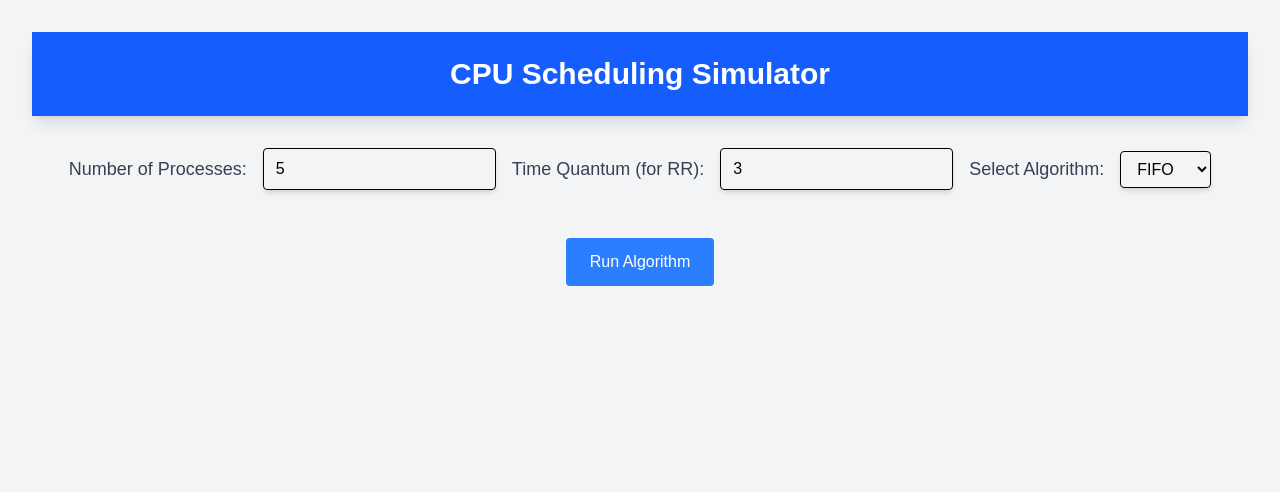
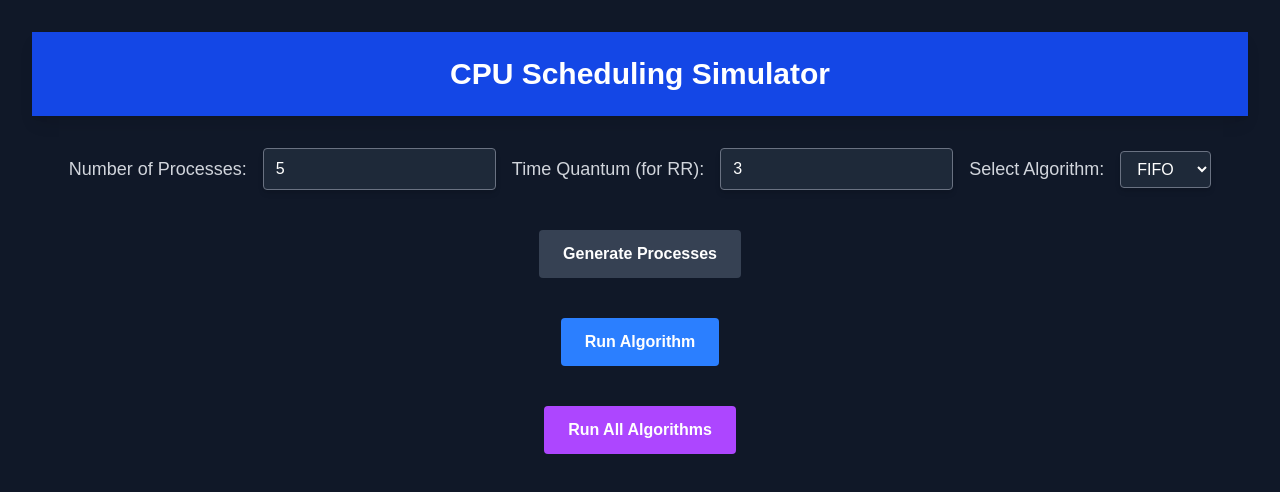
Before and after one commit to jtlavigne/cpu-scheduler, a Next.js app: page / in a window 1280 px wide. Shown: the top 492 px of the page. Built offline with nearby package versions, Linux system fonts and the light colour scheme.

Commit message:
added "run all algoritms" button

```diff
--- a/package.json
+++ b/package.json
@@ -15,6 +15,7 @@
     "chart.js": "^4.4.8",
     "gh-pages": "^6.3.0",
     "jspdf": "^3.0.0",
+    "jspdf-autotable": "^5.0.2",
     "next": "15.2.2",
     "react": "^19.0.0",
     "react-chartjs-2": "^5.3.0",
--- a/src/app/page.js
+++ b/src/app/page.js
@@ -2,6 +2,7 @@
 
 import { useState } from "react";
 import { jsPDF } from "jspdf";
+import autoTable from "jspdf-autotable";
 import { Bar } from "react-chartjs-2";
 
 // Dynamically import Chart.js and react-chartjs-2 (to avoid SSR issues)
@@ -56,12 +57,12 @@ function sjf(processes) {
   return { result, timeline };
 }
 
-function rr(processes, timeQuantum) {
+function rr(originalProcesses, timeQuantum) {
   let time = 0;
   const result = [];
   const timeline = [];
-  let queue = [...processes];
-  let completionTimes = {}; // Store the last completion time for each process
+  let queue = originalProcesses.map(p => ({ ...p })); // Deep copy to preserve burstTime
+  let completionTimes = {}; // Track last completion time for each process
 
   while (queue.length > 0) {
     let process = queue.shift();
@@ -71,14 +72,13 @@ function rr(processes, timeQuantum) {
     process.burstTime -= execTime;
 
     if (process.burstTime > 0) {
-      queue.push(process);
+      queue.push(process); // If not done, requeue
     }
 
     timeline.push({ processId: process.id, startTime, endTime: time });
-    completionTimes[process.id] = time; // Always update to track last completion
+    completionTimes[process.id] = time; // Store last completion time
   }
 
-  // Convert to array format for graphing
   Object.entries(completionTimes).forEach(([processId, completionTime]) => {
     result.push({ processId: parseInt(processId), completionTime });
   });
@@ -86,14 +86,17 @@ function rr(processes, timeQuantum) {
   return { result, timeline };
 }
 
-function mlfq(processes) {
+
+function mlfq(originalProcesses) {
   let time = 0;
   const result = [];
   const timeline = [];
   const queue1 = [];
   const queue2 = [];
-  let completionTimes = {}; // Store last completion times
+  let completionTimes = {}; // Track last completion times
 
+  // Deep copy of processes
+  let processes = originalProcesses.map(p => ({ ...p }));
   processes.forEach((process) => queue1.push(process));
 
   while (queue1.length > 0 || queue2.length > 0) {
@@ -118,14 +121,12 @@ function mlfq(processes) {
     }
   }
 
-  // Convert completion times to array format for graphing
   Object.entries(completionTimes).forEach(([processId, completionTime]) => {
     result.push({ processId: parseInt(processId), completionTime });
   });
 
   return { result, timeline };
 }
-
 
 // STCF: Shortest Time-to-Completion First
 function stcf(processes) {
@@ -160,19 +161,37 @@ function generateRandomProcesses(numProcesses) {
 // BarChart Component for displaying results using Chart.js
 function BarChart({ data }) {
   const chartData = {
-    labels: data.map((d, i) => `Process ${i + 1}`),
+    labels: data.map((d, i) => `P${i + 1}`),
     datasets: [
       {
         label: "Completion Time",
         data: data.map((d) => d.completionTime),
-        backgroundColor: "rgba(75, 192, 192, 0.2)",
+        backgroundColor: "rgba(75, 192, 192, 0.6)",
         borderColor: "rgba(75, 192, 192, 1)",
         borderWidth: 1,
       },
     ],
   };
 
-  return <Chart type="bar" data={chartData} />;
+  const options = {
+    responsive: true,
+    maintainAspectRatio: false, // Allows dynamic resizing
+    plugins: {
+      legend: {
+        display: true,
+      },
+    },
+    scales: {
+      x: { title: { display: true, text: "Processes" } },
+      y: { title: { display: true, text: "Completion Time" } },
+    },
+  };
+
+  return (
+    <div className="w-full h-96"> {/* Ensures enough space */}
+      <Bar data={chartData} options={options} />
+    </div>
+  );
 }
 
 function TimelineChart({ data }) {
@@ -181,31 +200,32 @@ function TimelineChart({ data }) {
 
   const getColor = (id) => {
     if (!processColors[id]) {
-      processColors[id] = `hsl(${(id * 137) % 360}, 70%, 50%)`; // Ensures unique but consistent colors
+      processColors[id] = `hsl(${(id * 137) % 360}, 70%, 50%)`; // Unique consistent colors
     }
     return processColors[id];
   };
 
   const chartData = {
-    labels: ["Processes"], // Single row for all processes
-    datasets: data.map((process) => {
-      const label = seenProcesses.has(process.processId) ? "" : `Process ${process.processId}`;
-      seenProcesses.add(process.processId); // Mark this process as labeled
-
-      return {
-        label, // Only the first occurrence gets a label
-        data: [{ x: [process.startTime, process.endTime], y: 0 }], // Single-row timeline
-        backgroundColor: getColor(process.processId),
+    labels: data.map((process) => `P${process.processId}`), // Each process gets its own row
+    datasets: [
+      {
+        label: "Execution Timeline",
+        data: data.map((process, index) => ({
+          x: [process.startTime, process.endTime], // Time range
+          y: index, // Separate each process on Y-axis
+        })),
+        backgroundColor: data.map((process) => getColor(process.processId)),
         borderColor: "black",
         borderWidth: 1,
-        barThickness: 20,
-      };
-    }),
+        barThickness: 25, // Prevent bars from being too thin
+      },
+    ],
   };
 
   const options = {
     responsive: true,
-    indexAxis: "y", // Horizontal bar chart
+    maintainAspectRatio: false,
+    indexAxis: "y", // Horizontal bars
     scales: {
       x: {
         type: "linear",
@@ -216,28 +236,39 @@ function TimelineChart({ data }) {
         },
       },
       y: {
-        display: false, // Hide Y-axis labels
+        title: {
+          display: true,
+          text: "Processes",
+        },
+        ticks: {
+          callback: function (value, index) {
+            return `P${data[index]?.processId || ""}`; // Label Y-axis with process names
+          },
+        },
       },
     },
     plugins: {
-      legend: {
-        display: true,
-      },
+      legend: { display: false }, // No need for a legend in a timeline
       tooltip: {
         callbacks: {
           label: function (tooltipItem) {
             const dataset = tooltipItem.dataset;
             const process = dataset.data[tooltipItem.dataIndex];
             const totalTime = process.x[1] - process.x[0]; // Total execution time
-            return `Total Time: ${totalTime}`;
+            return `Start: ${process.x[0]}, End: ${process.x[1]}, Duration: ${totalTime}`;
           },
         },
       },
     },
   };
 
-  return <Bar data={chartData} options={options} />;
+  return (
+    <div className="w-full h-96">
+      <Bar data={chartData} options={options} />
+    </div>
+  );
 }
+
 
 export default function Home() {
   const [numProcesses, setNumProcesses] = useState(5);
@@ -245,12 +276,26 @@ export default function Home() {
   const [results, setResults] = useState([]);
   const [timelineData, setTimelineData] = useState([]);
   const [selectedAlgorithm, setSelectedAlgorithm] = useState("FIFO");
+  const [processes, setProcesses] = useState([]);
+  const [allAlgorithmResults, setAllAlgorithmResults] = useState({}); // Stores results for all algorithms
+
+  const handleGenerateProcesses = () => {
+    const newProcesses = generateRandomProcesses(numProcesses);
+    setProcesses(newProcesses);
+    setResults([]);
+    setTimelineData([]);
+    setAllAlgorithmResults({}); // Clear previous results
+  };
 
   const handleRunAlgorithm = () => {
-    const processes = generateRandomProcesses(numProcesses);
+    if (processes.length === 0) {
+      console.log("No processes available!");
+      return;
+    }
 
-    let result;
-    let timeline;
+    console.log("Running algorithm:", selectedAlgorithm);
+    let result, timeline;
+
     switch (selectedAlgorithm) {
       case "FIFO":
         ({ result, timeline } = fifo(processes));
@@ -268,53 +313,60 @@ export default function Home() {
         ({ result, timeline } = mlfq(processes));
         break;
       default:
+        console.log("Invalid algorithm selected!");
         result = [];
         timeline = [];
     }
+
+    console.log("Result:", result);
+    console.log("Timeline:", timeline);
+
     setResults(result);
     setTimelineData(timeline);
   };
 
-  const generatePDF = () => {
-    const doc = new jsPDF();
-    doc.text("CPU Scheduling Algorithm Results", 10, 10);
-    results.forEach((result, index) => {
-      doc.text(`Process ${index + 1}: Completion Time - ${result.completionTime}`, 10, 20 + index * 10);
-    });
-    doc.save("scheduling_results.pdf");
+  const handleRunAllAlgorithms = () => {
+    if (processes.length === 0) return;
+
+    const allResults = {
+      FIFO: fifo(processes),
+      SJF: sjf(processes),
+      RR: rr(processes, timeQuantum),
+      STCF: stcf(processes),
+      MLFQ: mlfq(processes),
+    };
+
+    setAllAlgorithmResults(allResults);
   };
 
   return (
-    <div className="bg-gray-100 min-h-screen p-8 pb-20">
-      {/* Header */}
-      <header className="bg-blue-600 text-white w-full py-6 text-center font-bold text-3xl shadow-lg mb-8">
+    <div className="bg-gray-900 min-h-screen p-8 pb-20 text-white">
+      <header className="bg-blue-700 text-white w-full py-6 text-center font-bold text-3xl shadow-lg mb-8">
         CPU Scheduling Simulator
       </header>
 
-      <main className="flex flex-col gap-[32px] items-center">
-        {/* Inputs */}
-        <div className="flex gap-4 items-center flex-col sm:flex-row">
-          <label className="text-lg text-gray-700">Number of Processes:</label>
+      <main className="flex flex-col gap-6 items-center">
+        {/* Input Controls */}
+        <div className="flex flex-col sm:flex-row gap-4 items-center">
+          <label className="text-lg text-gray-300">Number of Processes:</label>
           <input
             type="number"
             value={numProcesses}
             onChange={(e) => setNumProcesses(parseInt(e.target.value))}
-            className="border rounded px-3 py-2 text-black shadow-md"
+            className="border border-gray-500 bg-gray-800 text-white rounded px-3 py-2 shadow-md"
           />
-
-          <label className="text-lg text-gray-700">Time Quantum (for RR):</label>
+          <label className="text-lg text-gray-300">Time Quantum (for RR):</label>
           <input
             type="number"
             value={timeQuantum}
             onChange={(e) => setTimeQuantum(parseInt(e.target.value))}
-            className="border rounded px-3 py-2 text-black shadow-md"
+            className="border border-gray-500 bg-gray-800 text-white rounded px-3 py-2 shadow-md"
           />
-
-          <label className="text-lg text-gray-700">Select Algorithm:</label>
+          <label className="text-lg text-gray-300">Select Algorithm:</label>
           <select
             value={selectedAlgorithm}
             onChange={(e) => setSelectedAlgorithm(e.target.value)}
-            className="border rounded px-3 py-2 text-black shadow-md"
+            className="border border-gray-500 bg-gray-800 text-white rounded px-3 py-2 shadow-md"
           >
             <option value="FIFO">FIFO</option>
             <option value="SJF">SJF</option>
@@ -324,26 +376,79 @@ export default function Home() {
           </select>
         </div>
 
-        {/* Run Button */}
+        <button
+          onClick={handleGenerateProcesses}
+          className="bg-gray-700 text-white font-semibold rounded px-6 py-3 mt-4 hover:bg-gray-600 transition-all"
+        >
+          Generate Processes
+        </button>
+
+        {processes.length > 0 && (
+          <table className="border-collapse border border-gray-600 mt-6 w-full max-w-md">
+            <thead>
+              <tr className="bg-gray-700 text-white">
+                <th className="border border-gray-600 px-4 py-2">Process ID</th>
+                <th className="border border-gray-600 px-4 py-2">Burst Time</th>
+              </tr>
+            </thead>
+            <tbody>
+              {processes
+                .slice() // Create a copy to avoid mutating state
+                .sort((a, b) => a.id - b.id) // Sort by Process ID
+                .map((process, index) => (
+                  <tr key={process.id} className={index % 2 === 0 ? "bg-gray-800" : "bg-gray-700"}>
+                    <td className="border border-gray-600 px-4 py-2 text-center">
+                      {process.id}
+                    </td>
+                    <td className="border border-gray-600 px-4 py-2 text-center">
+                      {process.burstTime}
+                    </td>
+                  </tr>
+                ))}
+            </tbody>
+          </table>
+        )}
+
         <button
           onClick={handleRunAlgorithm}
-          className="bg-blue-500 text-white rounded px-6 py-3 mt-4 hover:bg-blue-700 transition-all"
+          className="bg-blue-500 text-white font-semibold rounded px-6 py-3 mt-4 hover:bg-blue-400 transition-all"
         >
           Run Algorithm
         </button>
 
-        {/* Results */}
-        {results.length > 0 && (
-          <>
-            <BarChart data={results} />
-            <TimelineChart data={timelineData} />
-            <button
-              onClick={generatePDF}
-              className="bg-green-500 text-white rounded px-6 py-3 mt-4 hover:bg-green-700 transition-all"
-            >
-              Download PDF
-            </button>
-          </>
+        {/* ✅ NEW "Run All Algorithms" Button */}
+        <button
+          onClick={handleRunAllAlgorithms}
+          className="bg-purple-500 text-white font-semibold rounded px-6 py-3 mt-4 hover:bg-purple-400 transition-all"
+        >
+          Run All Algorithms
+        </button>
+
+        {/* Display All Algorithm Results */}
+        {Object.keys(allAlgorithmResults).length > 0 && (
+          <div className="w-full max-w-6xl mt-8 flex flex-col gap-8">
+
+            {/* First Row - Bar Charts */}
+            <div className="grid grid-cols-2 gap-8">
+              {Object.entries(allAlgorithmResults).map(([algorithm, { result }]) => (
+                <div key={algorithm} className="w-full">
+                  <h2 className="text-xl font-bold mb-2 text-center">{algorithm} - Completion Time</h2>
+                  <BarChart data={result} />
+                </div>
+              ))}
+            </div>
+
+            {/* Second Row - Timeline Charts */}
+            <div className="grid grid-cols-2 gap-8">
+              {Object.entries(allAlgorithmResults).map(([algorithm, { timeline }]) => (
+                <div key={algorithm} className="w-full">
+                  <h2 className="text-xl font-bold mb-2 text-center">{algorithm} - Execution Timeline</h2>
+                  <TimelineChart data={timeline} />
+                </div>
+              ))}
+            </div>
+
+          </div>
         )}
       </main>
     </div>
```
Also changed, not shown: 1 other file (tests, documents, lock files or other folders).
